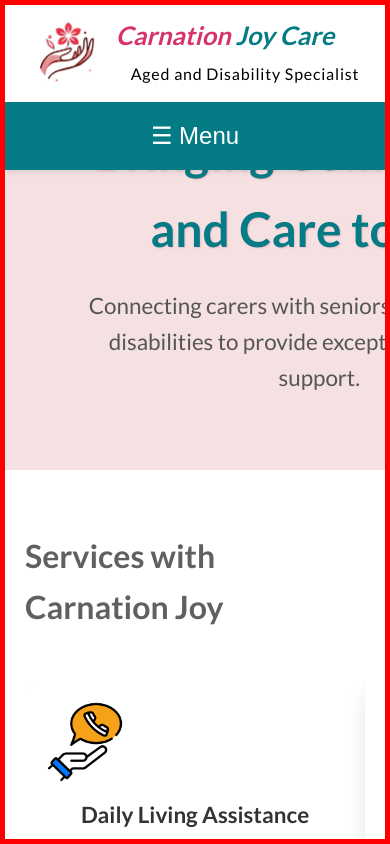
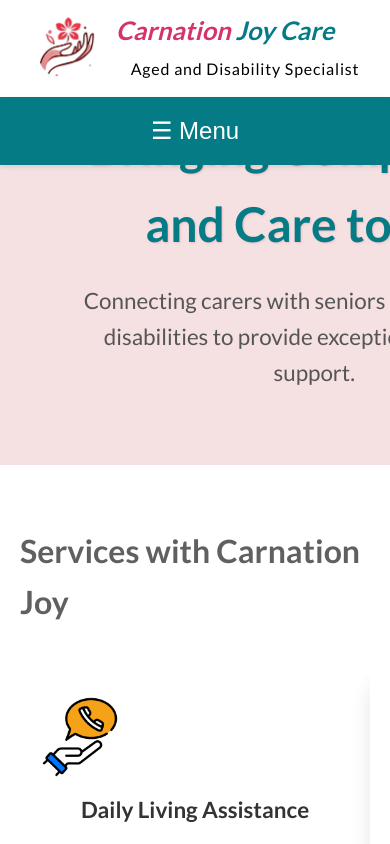
Before and after one commit to Gal-Y/Carnation-Joy-Website, a plain HTML site: page index.html in a window 390 px wide. Drawn offline with Linux system fonts and the light colour scheme.

Commit message:
trying special query

```diff
--- a/css/Homepage/header.css
+++ b/css/Homepage/header.css
@@ -168,9 +168,6 @@
 /* Responsive Adjustments */
 /* === 📱 MOBILE VIEW (iPhone 12/13/14, Pixel, Samsung) === */
 @media (max-width: 430px) {
-    body {
-        border: 5px solid red !important; /* Will show if media query works */
-      }
     /* Keep only logo and title */
     .contact-info {
         display: none; /* Hide extra details */
@@ -211,3 +208,11 @@
         margin-top: 5px;
     }
 }
+
+/* Targets iPhones specifically */
+@supports (-webkit-touch-callout: none) and (not (translate: none)) {
+    @media (max-width: 430px) {
+      body { border: 5px solid green !important; }
+      .contact-info { display: none !important; }
+    }
+  }
```
